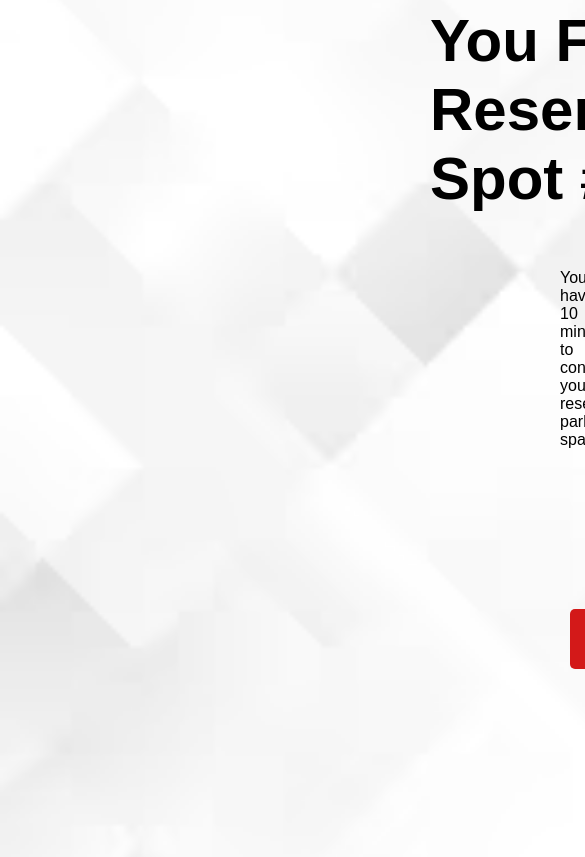
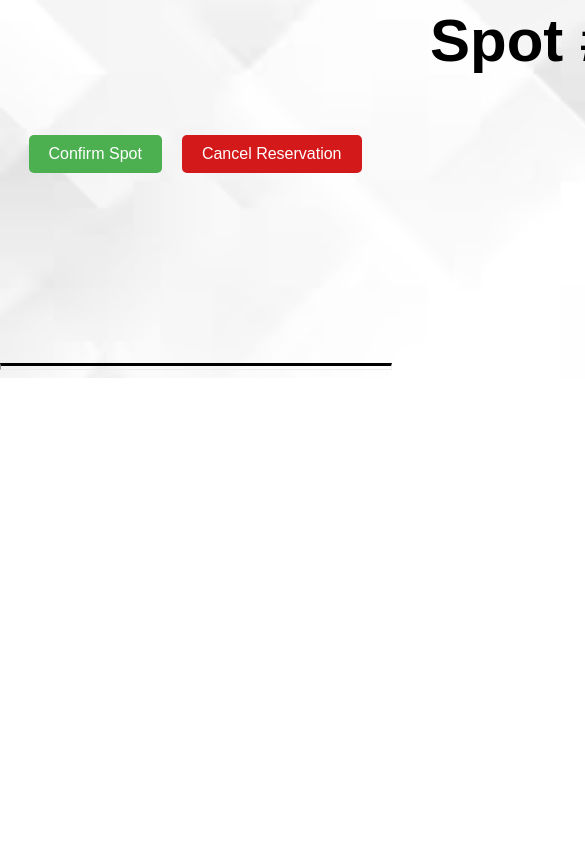
Before and after one commit to hafeefas/HCIParking, a React (Create React App) app: page /reservedSpots/1 in a window 390 px wide. Shown: the part 1100-1957 px from the top of the page, 585 px wide, since content can reach past the window. After the commit the page ends 1478 px from the top, so only its background shows below. Built offline with nearby package versions, Linux system fonts and the light colour scheme.

Commit message:
Linked Spots Table map/M Map to reservation system

```diff
--- a/src/App.js
+++ b/src/App.js
@@ -1,40 +1,37 @@
-
-import "./App.css";
-import React from "react";
+import React, { useState } from "react";
 import { BrowserRouter as Router, Route, Routes } from 'react-router-dom';
-import UserProfile from './UserProfile/UserProfile.js'
-import Navbar from "./components/Navbar"
+import UserProfile from './UserProfile/UserProfile.js';
+import Navbar from "./components/Navbar";
 import SpotsTable from "./spotstable/SpotsTable.js";
 import MMap from "./mainMap/mMap";
 import ReservedSpot from "./reservedSpots/reservedspots";
 
 function App() {
-  // Data Structures for Parking Spots
-  const parkingSpots = new Map();
+  const [spots, setSpots] = useState(new Map(
+    Array.from({ length: 37 }, (_, i) => [i + 1, "OPEN"])
+  ));
 
-  for (let i = 1; i <= 37; i++) {
-    parkingSpots.set(i, "OPEN");
-    console.log(i + " " + parkingSpots.get(i));
-  }
+  const reserveSpot = (spotNumber) => {
+    setSpots(new Map(spots).set(spotNumber, "RESERVED"));
+  };
+
+  const cancelReservation = (spotNumber) => {
+    setSpots(new Map(spots).set(spotNumber, "OPEN"));
+  };
 
   return (
     <div>
       <Router>
-
-        {/*NavBar is rendered across all routes */}
-        <Navbar />
+        <Navbar spots={spots}/>
         <MMap />
         <Routes>
-          <Route path="/" element={<SpotsTable />} />
+          <Route path="/" element={<SpotsTable spots={spots} />} />
           <Route path="/user-profiles" element={<UserProfile />} />
-
-          <Route path="/reservedSpots/:spotNumber" element={<ReservedSpot />} />
+          <Route path="/reservedSpots/:spotNumber" element={<ReservedSpot spots={spots} reserveSpot={reserveSpot} cancelReservation={cancelReservation} />} />
         </Routes>
       </Router>
     </div>
   );
 }
 
-
-
 export default App;
--- a/src/components/Navbar.js
+++ b/src/components/Navbar.js
@@ -20,31 +20,8 @@ import MoreIcon from "@mui/icons-material/MoreVert";
 import Drawer from "@mui/material/Drawer";
 import SpotsTable from "../spotstable/SpotsTable";
 
-const Search = styled("div")(({ theme }) => ({
-  position: "relative",
-  borderRadius: theme.shape.borderRadius,
-  backgroundColor: alpha(theme.palette.common.white, 0.15),
-  "&:hover": {
-    backgroundColor: alpha(theme.palette.common.white, 0.25),
-  },
-  marginRight: theme.spacing(2),
-  marginLeft: 0,
-  width: "100%",
-  [theme.breakpoints.up("sm")]: {
-    marginLeft: theme.spacing(3),
-    width: "auto",
-  },
-}));
 
-const SearchIconWrapper = styled("div")(({ theme }) => ({
-  padding: theme.spacing(0, 2),
-  height: "100%",
-  position: "absolute",
-  pointerEvents: "none",
-  display: "flex",
-  alignItems: "center",
-  justifyContent: "center",
-}));
+
 
 const StyledInputBase = styled(InputBase)(({ theme }) => ({
   color: "inherit",
@@ -63,7 +40,7 @@ const StyledIconButton = styled(IconButton)({
   color: "inherit",
 });
 
-export default function PrimarySearchAppBar() {
+export default function PrimarySearchAppBar({ spots}) {
   const [isDrawerOpen, setDrawerOpen] = React.useState(false);
 //for closing the drawer
   const handleCloseDrawer = () => {
@@ -237,7 +214,7 @@ export default function PrimarySearchAppBar() {
         onClose={handleDrawerClose}
       >
         <div style={{ padding: '16px' }}>
-          <SpotsTable />
+          <SpotsTable spots={spots}/>
           <IconButton
             style={{ position: 'absolute', top: '16px', right: '16px' }}
             color="inherit"
--- a/src/reservedSpots/reservedSpot.css
+++ b/src/reservedSpots/reservedSpot.css
@@ -39,11 +39,15 @@ margin-top: 190px;
   font-size: 50px;
 
 }
-.Back-btn{
-    margin-left:570px;
-    position: absolute;
+
+.button-container{
+  display: flex;
+  justify-content: center;
+  margin-top: 20px;
+}
+
+.Back-btn, .Confirm-btn {
   padding: 10px 20px;
-    background-color: #d31919;
   color: #fff;
   border: none;
   border-radius: 5px;
@@ -52,27 +56,19 @@ margin-top: 190px;
   font-size: 16px;
   transition: background-color 0.3s, transform 0.3s;
   cursor: pointer;
+  margin: 0 10px; /* Add space between buttons */
+}
+
+.Back-btn {
+  background-color: #d31919; /* Red color for cancel button */
 }
 .Back-btn:hover{
   background-color: #ff0101;
 }
 .Confirm-btn{
-  display: inline-block;
-    padding: 10px 20px;
-    margin-left: 900px;
-
     background-color: #4CAF50;
-    color: #fff;
-    border: none;
-    border-radius: 5px;
-    text-align: center;
-    text-decoration: none;
-    font-size: 16px;
-    transition: background-color 0.3s, transform 0.3s;
-    cursor: pointer;
 }
 .Confirm-btn:hover{
-
     background-color: #51ca4f;
 
 }
--- a/src/reservedSpots/reservedspots.js
+++ b/src/reservedSpots/reservedspots.js
@@ -1,21 +1,23 @@
 import React, { useState, useEffect } from 'react';
-import { useParams } from 'react-router-dom';
-
+import { useParams, useNavigate } from 'react-router-dom';
 import './reservedSpot.css';
 
+function ReservedSpot(props) {
+  const { spotNumber } = useParams();
+  const navigate = useNavigate();
 
-function ReservedSpot() {
+  const [timer, setTimer] = useState('10:00');
+  const [isConfirmed, setIsConfirmed] = useState(false); // State to track confirmation status
+  const [timerActive, setTimerActive] = useState(false); // State to control timer activation
+
+  useEffect(() => {
+    let timerInterval;
+
+    if (timerActive) {
       // Set the target time (10 minutes from now)
       const targetTime = new Date();
       targetTime.setMinutes(targetTime.getMinutes() + 10);
 
-  // Set up state to hold the timer value
-  const [timer, setTimer] = useState('10:00');
-
-  // Declare timerInterval variable in the component scope
-  let timerInterval;
-
-  // Function to update the countdown timer
       const updateTimer = () => {
         const currentTime = new Date();
         const timeDifference = new Date(targetTime - currentTime);
@@ -31,42 +33,59 @@ function ReservedSpot() {
 
         // When the timer reaches 0
         if (minutes <= 0 && seconds <= 0) {
-      clearInterval(timerInterval); // Stop the timer
-      setTimer('00:00'); // Display 00:00 or other message
+          clearInterval(timerInterval);
+          setTimer('00:00');
         }
       };
 
-  // Call the updateTimer function every 1 second
-  useEffect(() => {
       timerInterval = setInterval(updateTimer, 1000);
+    }
 
-    // Clear the interval when the component is unmounted
     return () => clearInterval(timerInterval);
-  }, []); // Empty dependency array ensures the effect runs only once (on mount)
+  }, [timerActive]);
 
-  // Update the timer immediately when the component loads
-  useEffect(() => {
-    updateTimer();
-  }, []); // Empty dependency array ensures the effect runs only once (on mount)
+    const handleConfirm = () => {
+      setIsConfirmed(true);
+      setTimerActive(true); // Start the timer on confirmation
+      props.reserveSpot(parseInt(spotNumber));
+    };
 
-  const { spotNumber } = useParams();
+    const handleCancel = () => {
+      setIsConfirmed(false);
+      setTimerActive(false);
+      setTimer('10:00'); // Reset the timer
+      props.cancelReservation(parseInt(spotNumber));
+      navigate('/'); // Reset to the homepgae if cancelled
+    };
+
   return (
     <div>
       <hr className="top-line" />
       <div className="header">
-        <h1 className="title-prompt">Thank You For Reserving Spot #{spotNumber}!</h1>
+        <h1 className="title-prompt">Reserve Spot #{spotNumber}</h1>
         <img className="logo" src="checkmark.png" alt="Checkmark" />
       </div>
+      {!isConfirmed && (
+        <div className="button-container">
+          <button onClick={handleConfirm} className="Confirm-btn">
+            Confirm Spot
+          </button>
+          <button onClick={handleCancel} className="Back-btn">
+            Cancel Reservation
+          </button>
+        </div>
+      )}
+       {isConfirmed && (
+        <div>
           <p className="timeleft-prompt">
-        You'll have 10 minutes to confirm your reserved parking space.
+            You have 10 minutes to confirm your reserved parking space.
           </p>
           <p id="timer">{timer}</p>
-      <a href="javascript:history.back()" className="Back-btn">
-        Go Back
-      </a>
-      <a href="#" className="Confirm-btn">
-        Confirm Spot
-      </a>
+          <button onClick={handleCancel} className="Back-btn">
+            Cancel Reservation
+          </button>
+        </div>
+      )}
       <hr className="bottom-line" />
     </div>
   );
--- a/src/spotstable/SpotsTable.js
+++ b/src/spotstable/SpotsTable.js
@@ -1,17 +1,12 @@
 import React from 'react';
 import './styles.css'
 
-function SpotsTable() {
-    const spotsData = [];
-
-    for (let i = 1; i <= 37; i++) {
-        spotsData.push({spotNumber: i, spotStatus: "Open" })
-    }
+function SpotsTable({ spots }) {
     const renderTableRows = () => {
-        return spotsData.map(spot => (
-          <tr key={spot.spotNumber}>
-            <td>{spot.spotNumber}</td>
-            <td>{spot.spotStatus}</td>
+        return Array.from(spots, ([spotNumber, spotStatus]) => (
+          <tr key={spotNumber}>
+            <td>{spotNumber}</td>
+            <td>{spotStatus}</td>
           </tr>
         ));
       };
```
Lines whose indentation alone changed are shown as unchanged.
